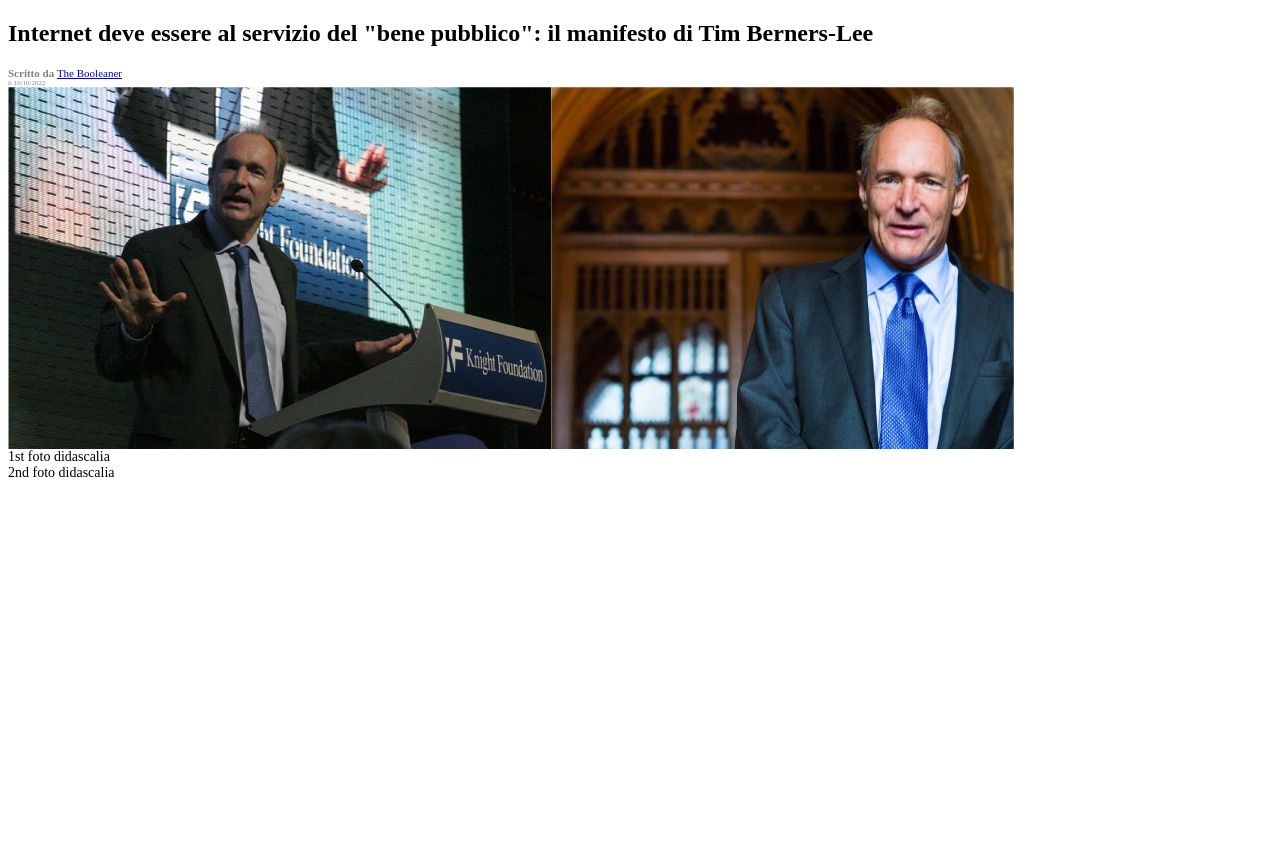
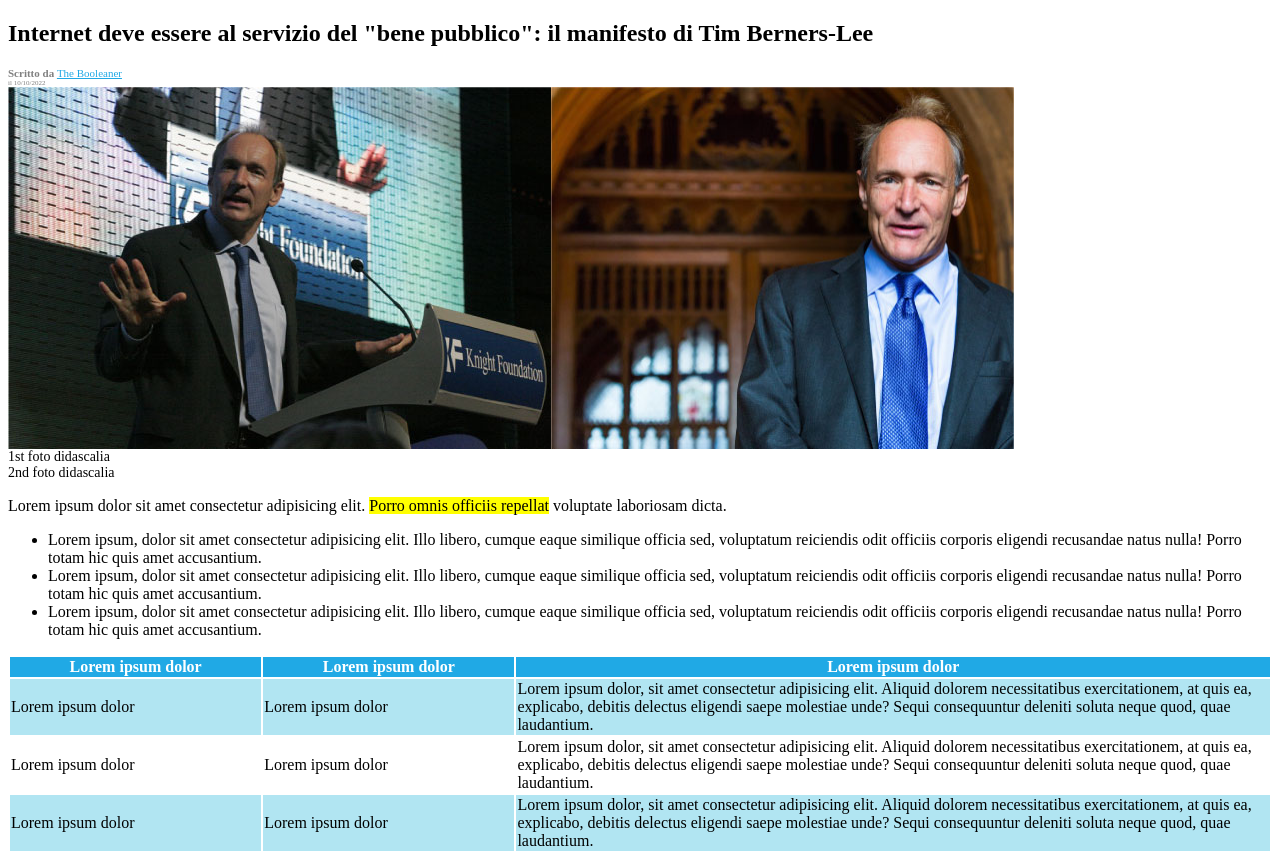
Before and after one commit to domespa/html-css-booleaner, a plain HTML site: page index.html in a window 1280 px wide. Shown: the part 68-929 px from the top of the page. Before the commit the page ends 800 px from the top, so only its background shows below. Drawn offline with Linux system fonts and the light colour scheme.

Commit message:
feat: ads list+tabella

```diff
--- a/css/style.css
+++ b/css/style.css
@@ -14,10 +14,10 @@ header {
 .topphoto {
     color: #808080;
     font-size: 11px;
-    tex
+
 }
 
-author-link {
+.author-link {
     color: #20A9E5;
 }
 
@@ -37,3 +37,24 @@ author-link {
 .didasc {
     font-size: 14px;
 }
+
+mark {
+    background-color: yellow;
+}
+
+.cell-bigger {
+    width: 60%;
+}
+
+table {
+    width: 100%;
+}
+
+thead {
+    background-color: #20A9E5;
+    color: white;
+}
+
+.colortab {
+    background-color:  #B1E5F2;
+}
--- a/index.html
+++ b/index.html
@@ -14,6 +14,7 @@
  <!-- /inizio header-->
 
  <!-- prima sezione-->
+  <main>
         <div>
             <h2>Internet deve essere al servizio del "bene pubblico": il manifesto di Tim Berners-Lee</h2>
             <div class="topphoto">
@@ -27,11 +28,57 @@
                 <img src="img/tim-1.jpg" alt="tim1">
                 <img src="img/tim-2.jpg" alt="tim2">
             </div>
-    <div class="didasc">1st foto didascalia</di><br>
-    <di>2nd foto didascalia</di>
+            <div class="didasc">
+                1st foto didascalia<br>
+                2nd foto didascalia</div>
+        </div>
 <!-- /prima sezione-->
- </div>
 
+<!-- seconda sezione-->
+        <p>Lorem ipsum dolor sit amet consectetur adipisicing elit. <mark>Porro omnis officiis repellat</mark> voluptate laboriosam dicta.
+        </p>
+        <ul>
+            <li>Lorem ipsum, dolor sit amet consectetur adipisicing elit. Illo libero, cumque eaque similique officia sed, voluptatum reiciendis odit officiis corporis eligendi recusandae natus nulla! Porro totam hic quis amet accusantium.</li>
+            <li>Lorem ipsum, dolor sit amet consectetur adipisicing elit. Illo libero, cumque eaque similique officia sed, voluptatum reiciendis odit officiis corporis eligendi recusandae natus nulla! Porro totam hic quis amet accusantium.</li>
+            <li>Lorem ipsum, dolor sit amet consectetur adipisicing elit. Illo libero, cumque eaque similique officia sed, voluptatum reiciendis odit officiis corporis eligendi recusandae natus nulla! Porro totam hic quis amet accusantium.</li>
+        </ul>
+        <!-- start tabella-->
+        <table>
+            <!-- titolo-->
+            <thead>
+                <tr>
+                    <th>Lorem ipsum dolor</th>
+                    <th>Lorem ipsum dolor</th>
+                    <th class="cell-bigger">Lorem ipsum dolor</th>
+                </tr>
+            </thead>
+            <!-- /titolo-->
 
+            <!-- corpo tabella-->
+            <tbody>
+                <tr class="colortab">
+                    <td>Lorem ipsum dolor </td>
+                    <td>Lorem ipsum dolor </td>
+                    <td>Lorem ipsum dolor, sit amet consectetur adipisicing elit. Aliquid dolorem necessitatibus exercitationem, at quis ea, explicabo, debitis delectus eligendi saepe molestiae unde? Sequi consequuntur deleniti soluta neque quod, quae laudantium.</td>
+                </tr>
+                <tr>
+                    <td>Lorem ipsum dolor </td>
+                    <td>Lorem ipsum dolor </td>
+                    <td>Lorem ipsum dolor, sit amet consectetur adipisicing elit. Aliquid dolorem necessitatibus exercitationem, at quis ea, explicabo, debitis delectus eligendi saepe molestiae unde? Sequi consequuntur deleniti soluta neque quod, quae laudantium.</td>
+                </tr>
+                <tr class="colortab">
+                    <td>Lorem ipsum dolor </td>
+                    <td>Lorem ipsum dolor </td>
+                    <td>Lorem ipsum dolor, sit amet consectetur adipisicing elit. Aliquid dolorem necessitatibus exercitationem, at quis ea, explicabo, debitis delectus eligendi saepe molestiae unde? Sequi consequuntur deleniti soluta neque quod, quae laudantium.</td>
+                </tr>
+            </tbody>
+            <!-- /corpo tabella-->
+
+        </table>
+        <!-- /start tabella-->
+
+<!-- /seconda sezione-->
+
+    </main>
 </body>
 </html>
```
Lines whose indentation alone changed are shown as unchanged.
